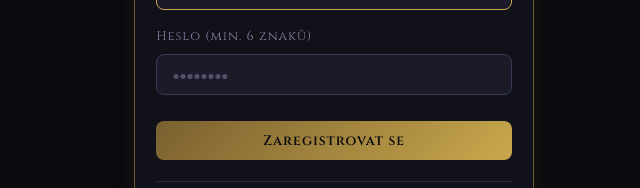
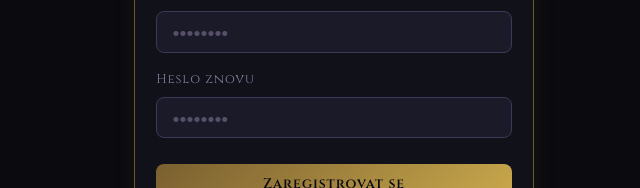
Before and after one commit to piky1/mezi-svety, a React (Vite) app: page /registrace in a window 1280 px wide. Shown: the part 399-587 px from the top of the page, without its empty margins (306-946 px from the left). Built offline with nearby package versions, Linux system fonts and the light colour scheme; no server answers; the database is empty.

Commit message:
registrace dvakrat se zadava heslo

```diff
--- a/src/pages/Register.jsx
+++ b/src/pages/Register.jsx
@@ -6,6 +6,7 @@ import { useToast } from '../components/Toast'
 export default function Register() {
   const [username, setUsername] = useState('')
   const [password, setPassword] = useState('')
+  const [password2, setPassword2] = useState('')
   const [loading, setLoading] = useState(false)
   const [error, setError] = useState('')
   const [done, setDone] = useState(false)
@@ -16,6 +17,7 @@ export default function Register() {
     e.preventDefault()
     setError('')
     if (password.length < 6) { setError('Heslo musí mít alespoň 6 znaků.'); return }
+    if (password !== password2) { setError('Hesla se neshodují.'); return }
     if (username.trim().length < 2) { setError('Jméno musí mít alespoň 2 znaky.'); return }
     setLoading(true)
     try {
@@ -65,6 +67,11 @@ export default function Register() {
               <input type="password" value={password} onChange={e => setPassword(e.target.value)}
                 placeholder="••••••••" required />
             </div>
+            <div className="form-group">
+              <label className="form-label">Heslo znovu</label>
+              <input type="password" value={password2} onChange={e => setPassword2(e.target.value)}
+                placeholder="••••••••" required />
+            </div>
             {error && <p className="form-error">{error}</p>}
             <button type="submit" className="btn btn-gold w-full mt-2" disabled={loading}>
               {loading ? 'Registruji...' : 'Zaregistrovat se'}
```
